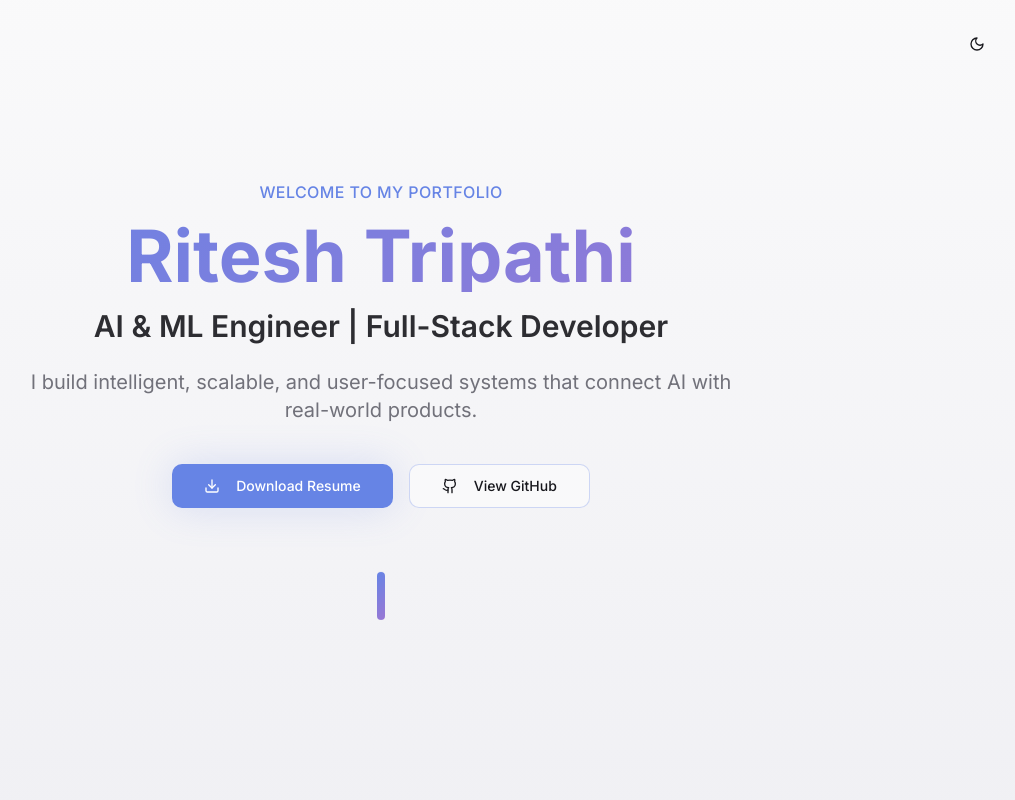
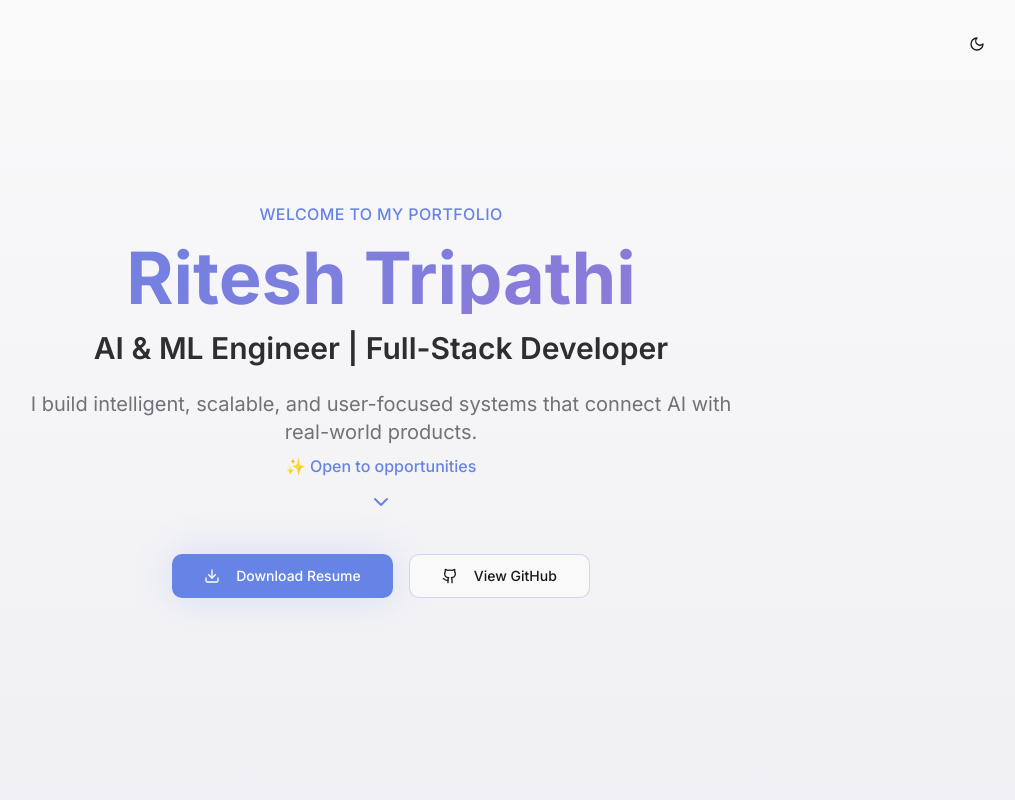
Before and after one commit to rite7sh/ritesh-ai-crafted-folio, a React (Vite) app: page / in a window 1280 px wide. Shown: the top 800 px of the page, without its empty margins (259-1274 px from the left). Built offline with nearby package versions, Linux system fonts and the light colour scheme; the HTML template or start-up script is replaced by a standard one.

Commit message:
Add floating arrow component

```diff
--- a/src/components/Hero.tsx
+++ b/src/components/Hero.tsx
@@ -1,5 +1,5 @@
 import { Button } from "@/components/ui/button";
-import { Download, Github } from "lucide-react";
+import { Download, Github, ChevronDown } from "lucide-react";
 
 export const Hero = () => {
   return (
@@ -28,9 +28,19 @@ export const Hero = () => {
 
         {/* Tagline */}
         <div className="animate-fade-in-up" style={{ animationDelay: "0.3s" }}>
-          <p className="text-base sm:text-lg md:text-xl text-muted-foreground max-w-3xl mx-auto mb-10 leading-relaxed px-4">
+          <p className="text-base sm:text-lg md:text-xl text-muted-foreground max-w-3xl mx-auto mb-2 leading-relaxed px-4">
             I build intelligent, scalable, and user-focused systems that connect AI with real-world products.
           </p>
+        </div>
+
+        {/* Open to opportunities with floating arrow */}
+        <div className="animate-fade-in-up mb-10" style={{ animationDelay: "0.35s" }}>
+          <p className="text-sm sm:text-base text-primary font-medium mb-3">
+            ✨ Open to opportunities
+          </p>
+          <div className="flex justify-center">
+            <ChevronDown className="h-6 w-6 text-primary animate-float" />
+          </div>
         </div>
 
         {/* CTA Buttons */}
@@ -59,10 +69,6 @@ export const Hero = () => {
           </Button>
         </div>
 
-        {/* Floating decoration */}
-        <div className="mt-16 flex justify-center">
-          <div className="w-2 h-12 rounded-full bg-gradient-primary animate-float" />
-        </div>
       </div>
     </section>
   );
```
